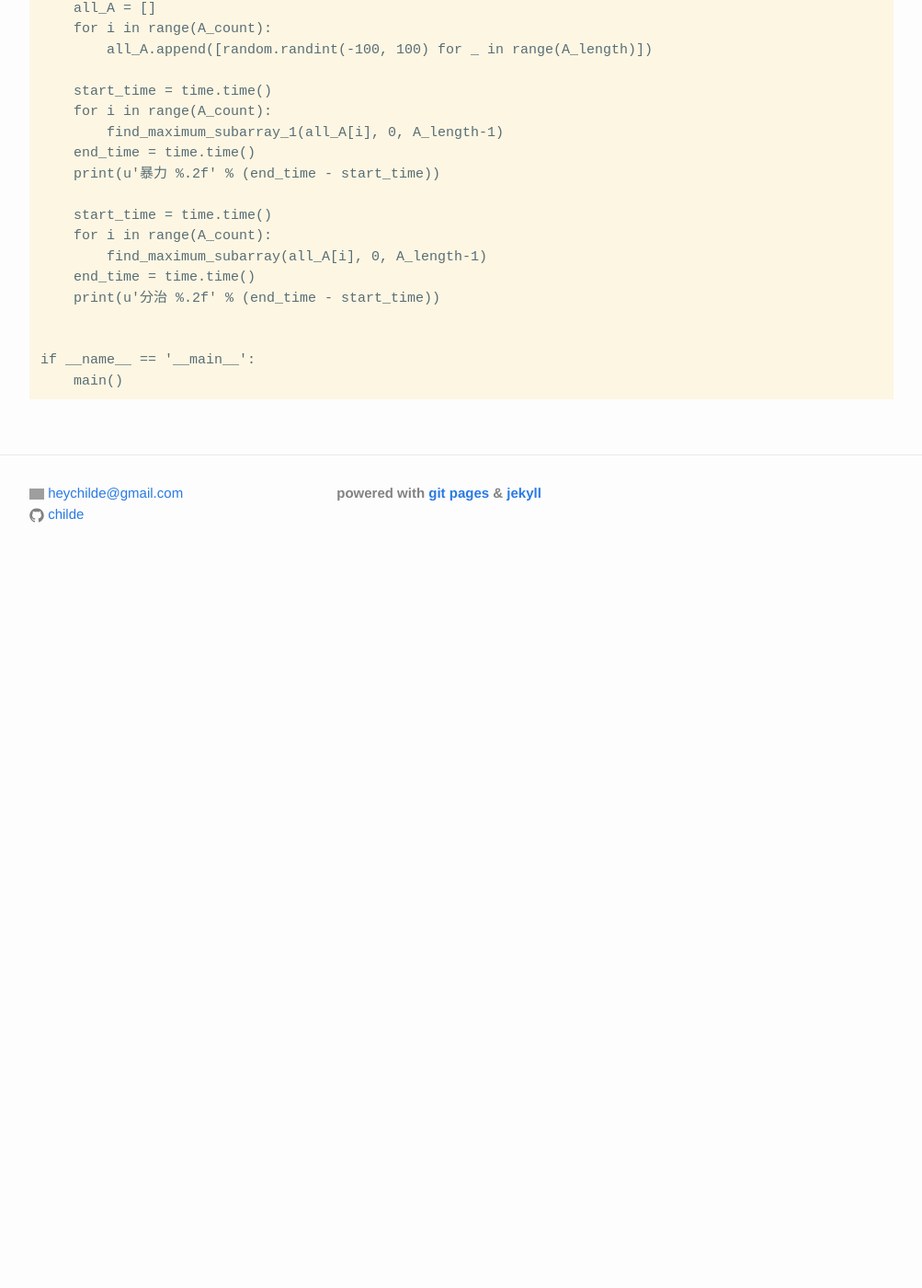
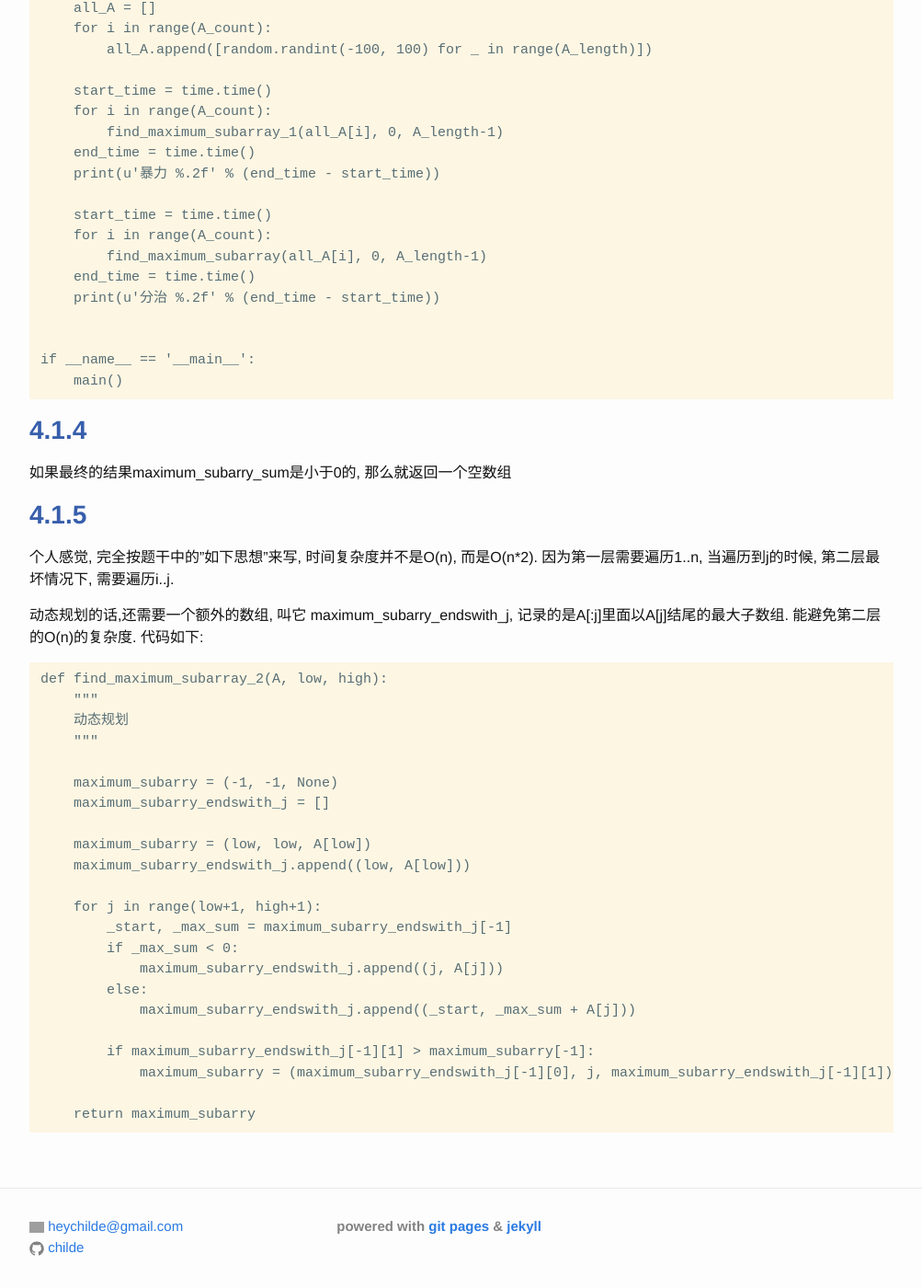
Before and after one commit to childe/ohmycat, a Jekyll site: the page built from _posts/2018-10-30-Introduction-to-Algorithms.md, in a window 1280 px wide and 1400 px high, scrolled down 2607 px. Shown: the whole window at 92% size, without its empty margins (138-1141 px from the left). Built offline with Jekyll 4.4.1, drawn with Linux system fonts in a browser that asks for light colours; before the commit the page ends 3237 px from its top, so only the background shows below that; grey boxes are pictures that could not be loaded.

Commit message:
modified:   _posts/2018-10-30-Introduction-to-Algorithms.md

````diff
--- a/_posts/2018-10-30-Introduction-to-Algorithms.md
+++ b/_posts/2018-10-30-Introduction-to-Algorithms.md
@@ -133,3 +133,39 @@ def main():
 if __name__ == '__main__':
     main()
 ```
+
+# 4.1.4
+
+如果最终的结果maximum_subarry_sum是小于0的, 那么就返回一个空数组
+
+# 4.1.5
+
+个人感觉, 完全按题干中的"如下思想"来写, 时间复杂度并不是O(n), 而是O(n\*2). 因为第一层需要遍历1..n, 当遍历到j的时候, 第二层最坏情况下, 需要遍历i..j.
+
+动态规划的话,还需要一个额外的数组, 叫它 maximum_subarry_endswith_j, 记录的是A[:j]里面以A[j]结尾的最大子数组. 能避免第二层的O(n)的复杂度. 代码如下:
+
+
+```
+def find_maximum_subarray_2(A, low, high):
+    """
+    动态规划
+    """
+
+    maximum_subarry = (-1, -1, None)
+    maximum_subarry_endswith_j = []
+
+    maximum_subarry = (low, low, A[low])
+    maximum_subarry_endswith_j.append((low, A[low]))
+
+    for j in range(low+1, high+1):
+        _start, _max_sum = maximum_subarry_endswith_j[-1]
+        if _max_sum < 0:
+            maximum_subarry_endswith_j.append((j, A[j]))
+        else:
+            maximum_subarry_endswith_j.append((_start, _max_sum + A[j]))
+
+        if maximum_subarry_endswith_j[-1][1] > maximum_subarry[-1]:
+            maximum_subarry = (maximum_subarry_endswith_j[-1][0], j, maximum_subarry_endswith_j[-1][1])
+
+    return maximum_subarry
+```
````
